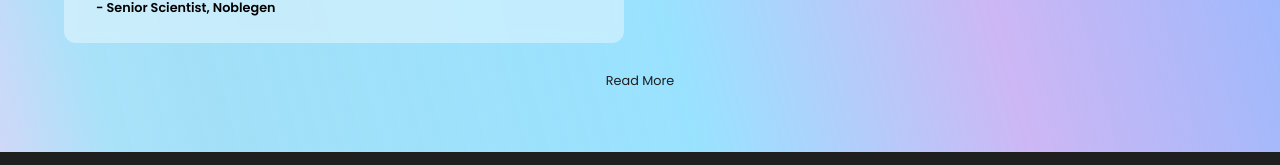
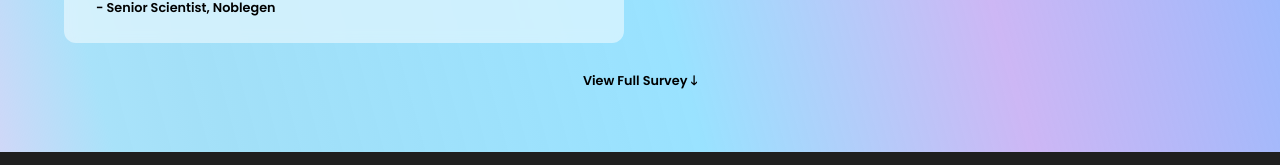
Before and after one commit to syedq707/dgxp-vue, a Vue app in the folder dgxp-landing/: page / in a window 1280 px wide. Shown: the part 947-1112 px from the top of the page. Built offline with nearby package versions, Linux system fonts and the light colour scheme.

Commit message:
Read more survey button updated

```diff
--- a/dgxp-landing/src/components/HeroSection.vue
+++ b/dgxp-landing/src/components/HeroSection.vue
@@ -1005,7 +1005,7 @@
         </div>
       </div>
     </div>
-    <a class="read-more" href="#customer-suveys">Read More</a>
+    <a class="read-more" href="#customer-suveys">View Full Survey 🡓</a>
   </section>
 </template>
 
@@ -1185,7 +1185,7 @@ export default {
 }
 
 #hero-section .testmonial {
-  background: rgba(255, 255, 255, 0.4);
+  background: rgba(255, 255, 255, 0.5);
   backdrop-filter: blur(
     6px
   ); /* Note: backdrop-filter has minimal browser support */
@@ -1216,7 +1216,8 @@ p.cus-name {
 #hero-section a.read-more {
   margin-top: 2rem;
   font-size: clamp(0.8rem, 1vw, 1rem);
-  color: #1f1f1f;
+  font-weight: 600;
+  color: #000;
   line-height: 1em;
 }
 
```
